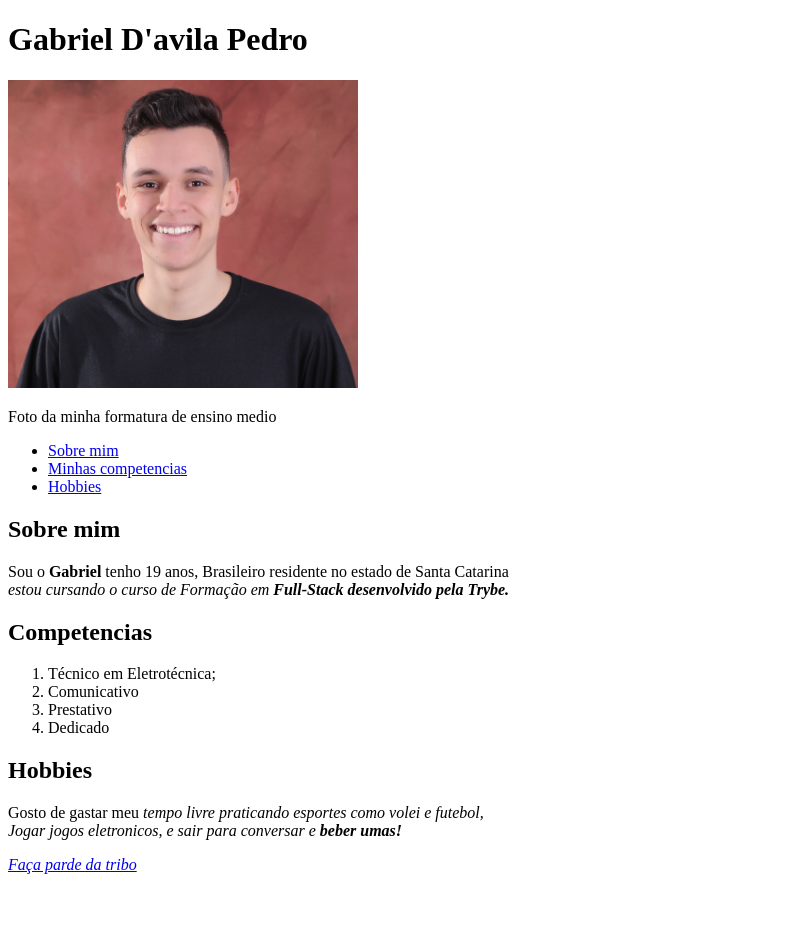
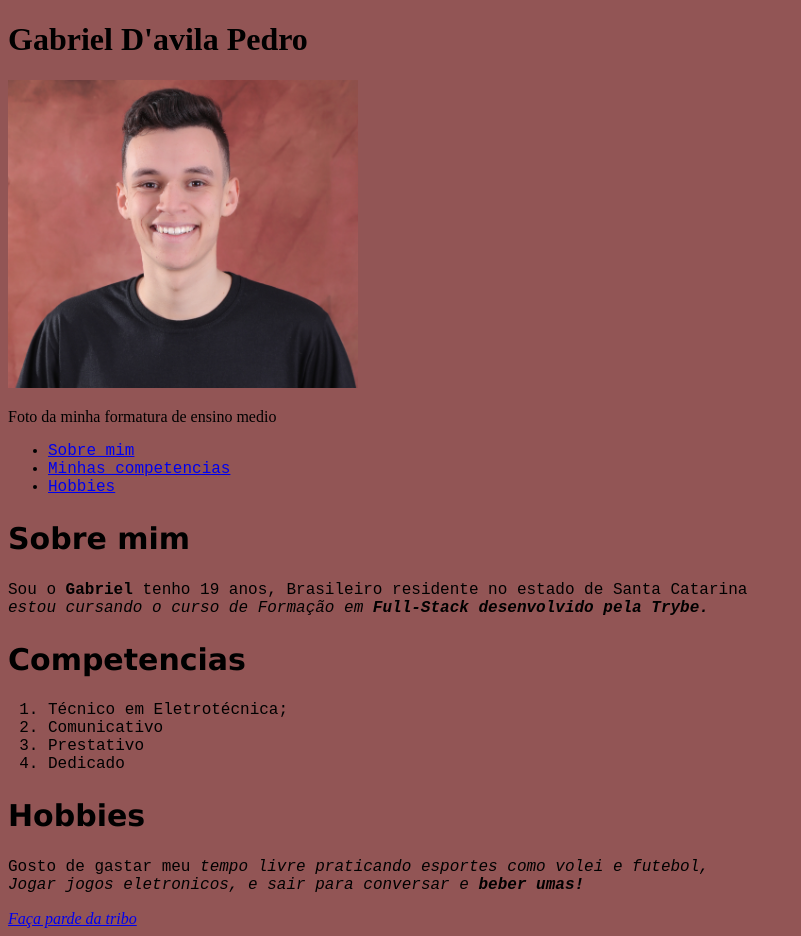
Before and after one commit to gabrieldavilapedro/gabrieldavilapedro.github.io, a plain HTML site: page index.html in a window 1280 px wide. Shown: the whole page, without its empty margins (0-801 px from the left). Before the commit the page ends 882 px from the top, so only its background shows below. Drawn offline with Linux system fonts and the light colour scheme.

Commit message:
estilos CSS

```diff
--- a/index.html
+++ b/index.html
@@ -5,19 +5,35 @@
     <meta http-equiv="X-UA-Compatible" content="IE=edge">
     <meta name="viewport" content="width=device-width, initial-scale=1.0">
     <title>Document</title>
+
+<style>
+    body{
+      background-color:rgb(146, 85, 85) ;
+    }
+    h1{
+      color-scheme:
+    }
+
+    .fonte{
+      font-family: 'Courier New', Courier, monospace;
+      color: #000000;
+    }
+    h2 {
+      font-family: 'Lucida Sans', 'Lucida Sans Regular', 'Lucida Grande', 'Lucida Sans Unicode', Geneva, Verdana, sans-serif;
+      font-size: 30px;
+      font-weight: 600;
+    }
+
+    </style>
   </head>
 
-    <style>
-
-    </style>
   <body>
-
 
     <h1 id="nome"> Gabriel D'avila Pedro</h1>
     <img id="foto"src="Captura de tela de 2023-05-24 19-22-43.png" alt="foto do gabriel" width="350px" >
-    <p>Foto da minha formatura de ensino medio<p>
+    <p id="legendafoto">Foto da minha formatura de ensino medio<p>
 
-    <ul>
+    <ul class="fonte">
       <li><a href="#sobre-mim">Sobre mim</a></li>
       <li><a href="#competencias">Minhas competencias</a></li>
       <li><a href="#hobbis">Hobbies</a></li>
@@ -25,10 +41,10 @@
 
     <h2 id="sobre-mim">Sobre mim</h2>
 
-    <p>Sou o <strong>Gabriel</strong> tenho 19 anos, Brasileiro residente no estado de Santa Catarina <br> <em> estou cursando o curso de Formação em <strong>  Full-Stack desenvolvido pela Trybe.</strong></em> </h3>
+    <p class="fonte">Sou o <strong>Gabriel</strong> tenho 19 anos, Brasileiro residente no estado de Santa Catarina <br> <em> estou cursando o curso de Formação em <strong>  Full-Stack desenvolvido pela Trybe.</strong></em> </h3>
 
     <h2 id="competencias">Competencias</h2>
-    <ol >
+    <ol class="fonte">
         <li>Técnico em Eletrotécnica;</li>
         <li>Comunicativo</li>
         <li>Prestativo</li>
@@ -38,8 +54,7 @@
 
     <h2 id="hobbis">Hobbies</h2>
 
-      <p>Gosto de gastar meu <em>tempo livre<em> praticando esportes como <em>volei e futebol</em>,<br> Jogar<em> jogos eletronicos</em>,<em> e sair para conversar e <strong>beber umas!</strong></em></p>
-
+      <p class="fonte">Gosto de gastar meu <em>tempo livre<em> praticando esportes como <em>volei e futebol</em>,<br> Jogar<em> jogos eletronicos</em>,<em> e sair para conversar e <strong>beber umas!</strong></em></p>
 
     <a href="https://www.youtube.com/@Gaules/featured" target="_blanc">Faça parde da tribo</a>
   </body>
```
